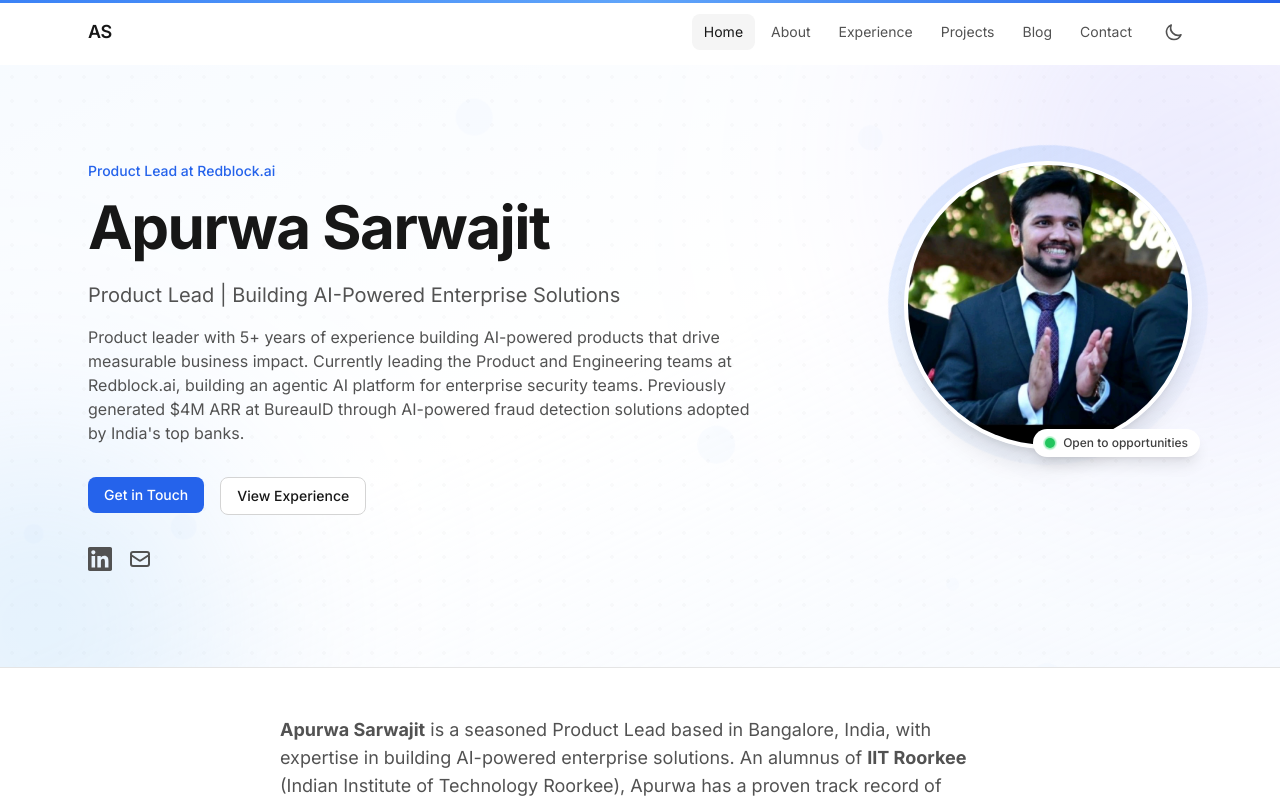
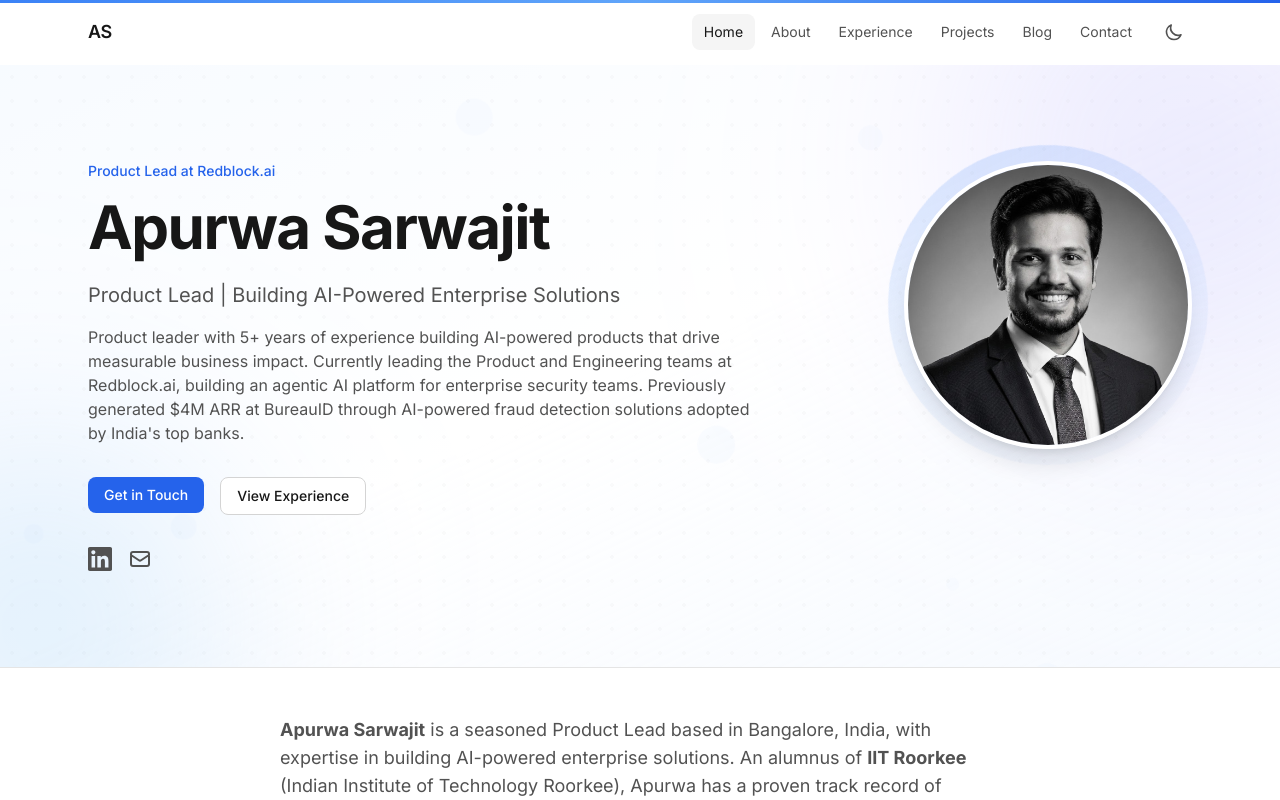
Before and after one commit to Apurwa/personal-website, a Next.js app: page / in a window 1280 px wide. Shown: the top 800 px of the page. Built offline with nearby package versions, Linux system fonts and the light colour scheme.

Commit message:
chore: Update profile image and remove status badge
- Replace profile photo with new image
- Remove "Open to opportunities" badge from hero section

```diff
--- a/app/page.tsx
+++ b/app/page.tsx
@@ -153,21 +153,6 @@
                     itemProp="image"
                   />
                 </div>
-                {/* Status badge */}
-                <motion.div
-                  initial={{ scale: 0 }}
-                  animate={{ scale: 1 }}
-                  transition={{ delay: 0.8, type: 'spring', stiffness: 500 }}
-                  className="absolute -bottom-2 -right-2 flex items-center gap-2 rounded-full bg-white px-3 py-1.5 shadow-lg dark:bg-neutral-800"
-                >
-                  <span className="relative flex h-2.5 w-2.5">
-                    <span className="absolute inline-flex h-full w-full animate-ping rounded-full bg-green-400 opacity-75" />
-                    <span className="relative inline-flex h-2.5 w-2.5 rounded-full bg-green-500" />
-                  </span>
-                  <span className="text-xs font-medium text-neutral-700 dark:text-neutral-300">
-                    Open to opportunities
-                  </span>
-                </motion.div>
               </div>
             </motion.div>
           </div>
```
Also changed, not shown: public/profile.jpg.
